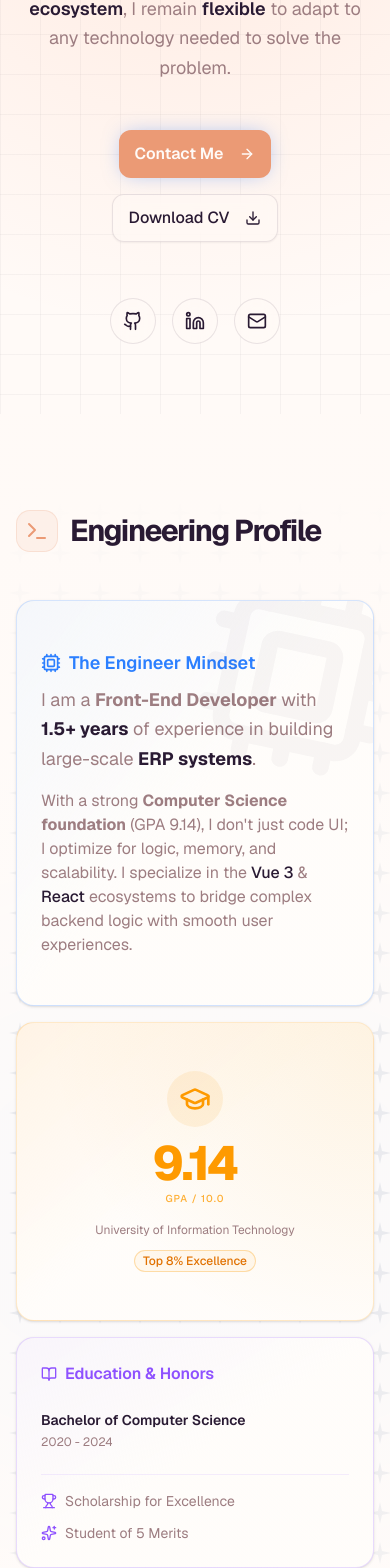
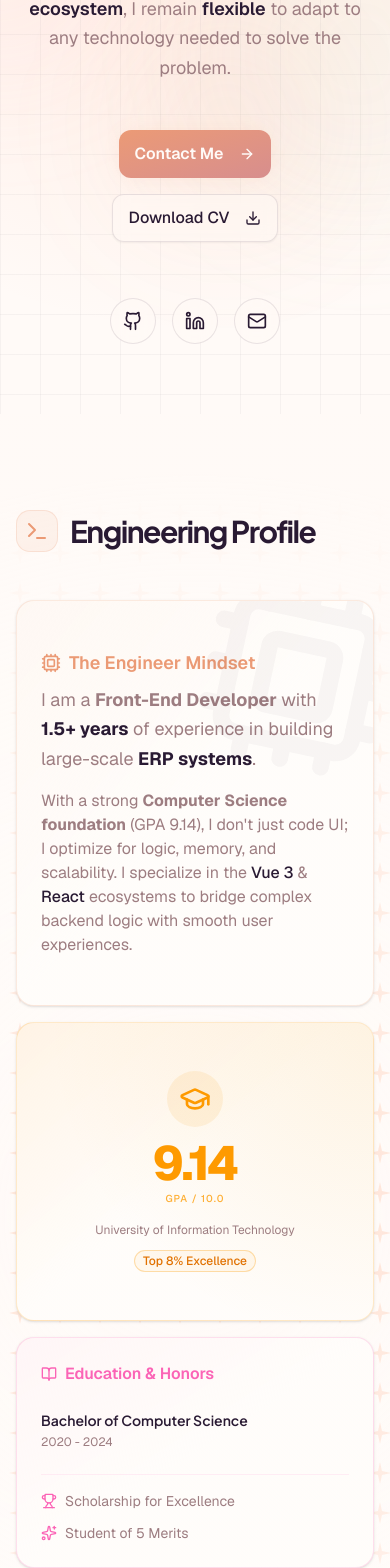
Before and after one commit to pahopu/pahopu-portfolio, a Next.js app: page / in a window 390 px wide. Shown: the part 430-1998 px from the top of the page. Built offline with nearby package versions, Linux system fonts and the light colour scheme.

Commit message:
feat: CONGBDAY style overhaul (font, blobs, card accents, gradient button)

```diff
--- a/src/app/globals.css
+++ b/src/app/globals.css
@@ -126,6 +126,10 @@
     @apply bg-background text-foreground;
   }
 
+  h1, h2, h3, h4, h5 {
+    font-family: var(--font-display), var(--font-geist-sans), sans-serif;
+  }
+
   /* --- CUSTOM SCROLLBAR --- */
   ::-webkit-scrollbar {
     width: 10px;
--- a/src/app/layout.tsx
+++ b/src/app/layout.tsx
@@ -3,8 +3,15 @@ import { Navbar } from "@/components/shared/navbar";
 import { ScrollProgress } from "@/components/shared/scroll-progress";
 import { cn } from "@/lib/utils";
 import type { Metadata } from "next";
-import { Geist, Geist_Mono } from "next/font/google";
+import { Geist, Geist_Mono, Plus_Jakarta_Sans } from "next/font/google";
 import "./globals.css";
+
+const plusJakarta = Plus_Jakarta_Sans({
+  variable: "--font-display",
+  subsets: ["latin"],
+  weight: ["500", "600", "700", "800"],
+  display: "swap",
+});
 
 const geistSans = Geist({
   variable: "--font-geist-sans",
@@ -87,6 +94,7 @@ export default function RootLayout({
         className={cn(
           geistSans.variable,
           geistMono.variable,
+          plusJakarta.variable,
           "font-sans antialiased bg-background text-foreground"
         )}
       >
--- a/src/components/sections/about.tsx
+++ b/src/components/sections/about.tsx
@@ -31,7 +31,7 @@ export const About = () => {
         }}
       />
       <div className="absolute inset-0 bg-[radial-gradient(circle_at_center,transparent_0%,var(--background)_90%)]" />
-      <div className="absolute top-1/2 left-1/2 -translate-x-1/2 -translate-y-1/2 w-[800px] h-[500px] bg-blue-500/5 rounded-full blur-[120px] -z-10" />
+      <div className="absolute top-1/2 left-1/2 -translate-x-1/2 -translate-y-1/2 w-[800px] h-[500px] bg-primary/5 rounded-full blur-[120px] -z-10" />
 
       {/* --- SECTION: CONTENT CONTAINER --- */}
       <div className="container px-4 md:px-6 mx-auto max-w-6xl relative z-10">
@@ -56,7 +56,7 @@ export const About = () => {
           {/* --- CARD 1: BIO (BLUE ACCENT) --- */}
           <MotionCard
             variants={HERO_ANIMATION.item}
-            className="md:col-span-2 relative overflow-hidden border-blue-500/20 bg-linear-to-br from-blue-500/5 via-card to-card"
+            className="md:col-span-2 relative overflow-hidden border-primary/20 bg-linear-to-br from-primary/5 via-card to-card"
           >
             {/* Decoration Icon */}
             <div className="absolute -top-6 -right-6 opacity-[0.03] rotate-12 pointer-events-none">
@@ -64,7 +64,7 @@ export const About = () => {
             </div>
 
             <CardContent className="p-6 md:p-8 space-y-4">
-              <div className="flex items-center gap-2 text-blue-500 font-semibold text-lg mb-2">
+              <div className="flex items-center gap-2 text-primary font-semibold text-lg mb-2">
                 <Cpu className="w-5 h-5" /> The Engineer Mindset
               </div>
               <p className="text-muted-foreground leading-relaxed text-lg">
@@ -122,10 +122,10 @@ export const About = () => {
           {/* --- CARD 3: EDUCATION (VIOLET ACCENT) --- */}
           <MotionCard
             variants={HERO_ANIMATION.item}
-            className="md:col-span-1 border-violet-500/20 bg-linear-to-br from-violet-500/5 via-card to-card"
+            className="md:col-span-1 border-pink-400/20 bg-linear-to-br from-pink-400/5 via-card to-card"
           >
             <CardContent className="flex flex-col justify-center h-full space-y-6">
-              <div className="flex items-center gap-2 text-violet-500 font-semibold text-base">
+              <div className="flex items-center gap-2 text-pink-400 font-semibold text-base">
                 <BookOpen className="w-4 h-4" /> Education & Honors
               </div>
 
@@ -138,13 +138,13 @@ export const About = () => {
                 </p>
               </div>
 
-              <div className="space-y-3 pt-4 border-t border-violet-500/10">
+              <div className="space-y-3 pt-4 border-t border-pink-400/10">
                 <div className="flex items-start gap-2 text-sm text-muted-foreground">
-                  <Trophy className="w-4 h-4 text-violet-500 shrink-0 mt-0.5" />
+                  <Trophy className="w-4 h-4 text-pink-400 shrink-0 mt-0.5" />
                   <span>Scholarship for Excellence</span>
                 </div>
                 <div className="flex items-start gap-2 text-sm text-muted-foreground">
-                  <Sparkles className="w-4 h-4 text-violet-500 shrink-0 mt-0.5" />
+                  <Sparkles className="w-4 h-4 text-pink-400 shrink-0 mt-0.5" />
                   <span>Student of 5 Merits</span>
                 </div>
               </div>
@@ -154,12 +154,12 @@ export const About = () => {
           {/* --- CARD 4: TECH STACK (EMERALD ACCENT) --- */}
           <MotionCard
             variants={HERO_ANIMATION.item}
-            className="md:col-span-2 border-emerald-500/20 bg-linear-to-br from-emerald-500/5 via-card to-card"
+            className="md:col-span-2 border-teal-400/20 bg-linear-to-br from-teal-400/5 via-card to-card"
           >
             <CardContent className="p-0 h-full flex flex-col">
               {/* Internal Header */}
-              <div className="p-6 pt-0 border-b border-emerald-500/10 flex items-center justify-between">
-                <div className="flex items-center gap-2 text-emerald-500 font-semibold">
+              <div className="p-6 pt-0 border-b border-teal-400/10 flex items-center justify-between">
+                <div className="flex items-center gap-2 text-teal-500 font-semibold">
                   <Layers className="w-5 h-5" /> Technical Arsenal
                 </div>
                 <div className="flex gap-1.5 opacity-60">
@@ -189,7 +189,7 @@ export const About = () => {
                       <Badge
                         key={t}
                         variant="secondary"
-                        className="bg-emerald-500/5 hover:bg-emerald-500/10 text-emerald-700 dark:text-emerald-400 border-transparent transition-colors"
+                        className="bg-teal-500/5 hover:bg-teal-500/10 text-teal-700 dark:text-teal-400 border-transparent transition-colors"
                       >
                         {t}
                       </Badge>
@@ -214,7 +214,7 @@ export const About = () => {
                       <Badge
                         key={t}
                         variant="outline"
-                        className="border-dashed border-emerald-500/30"
+                        className="border-dashed border-teal-500/30"
                       >
                         {t}
                       </Badge>
--- a/src/components/sections/hero.tsx
+++ b/src/components/sections/hero.tsx
@@ -21,6 +21,11 @@ export const Hero = () => {
       bg-size-[40px_40px]"
       />
       <div className="absolute inset-0 -z-10 bg-[radial-gradient(circle_500px_at_50%_200px,#FF8C5A26,transparent)]" />
+
+      {/* Floating blobs */}
+      <div className="absolute top-1/4 -left-32 w-64 h-64 bg-secondary/20 rounded-full blur-3xl -z-10 animate-pulse" />
+      <div className="absolute top-1/3 -right-32 w-80 h-80 bg-accent/15 rounded-full blur-3xl -z-10 animate-pulse [animation-delay:1500ms]" />
+      <div className="absolute bottom-1/4 left-1/3 w-48 h-48 bg-primary/10 rounded-full blur-3xl -z-10" />
 
       {/* --- CONTENT --- */}
       <div className="container px-4 md:px-6 flex flex-col items-center text-center z-10">
--- a/src/components/sections/projects.tsx
+++ b/src/components/sections/projects.tsx
@@ -14,7 +14,7 @@ export const Projects = () => {
         bg-size-[40px_40px]"
       />
       <div className="absolute -top-1/2 -right-1/2 -z-10 h-[1000px] w-[1000px] bg-primary/30 blur-[2000px] rounded-full pointer-events-none" />
-      <div className="absolute -bottom-1/2 -left-1/2 -z-10 h-[1000px] w-[1000px] bg-blue-500/30 blur-[2000px] rounded-full pointer-events-none" />
+      <div className="absolute -bottom-1/2 -left-1/2 -z-10 h-[1000px] w-[1000px] bg-secondary/20 blur-[2000px] rounded-full pointer-events-none" />
 
       {/* --- CONTAINER --- */}
       <div className="container mx-auto px-4 md:px-6 max-w-6xl">
--- a/src/components/ui/button.tsx
+++ b/src/components/ui/button.tsx
@@ -9,7 +9,7 @@ const buttonVariants = cva(
   {
     variants: {
       variant: {
-        default: "bg-primary text-primary-foreground hover:bg-primary/90",
+        default: "bg-gradient-to-br from-primary to-[oklch(0.72_0.09_20)] text-primary-foreground hover:opacity-90 hover:shadow-md shadow-sm shadow-primary/20 transition-all",
         destructive:
           "bg-destructive text-white hover:bg-destructive/90 focus-visible:ring-destructive/20 dark:focus-visible:ring-destructive/40 dark:bg-destructive/60",
         outline:
```
